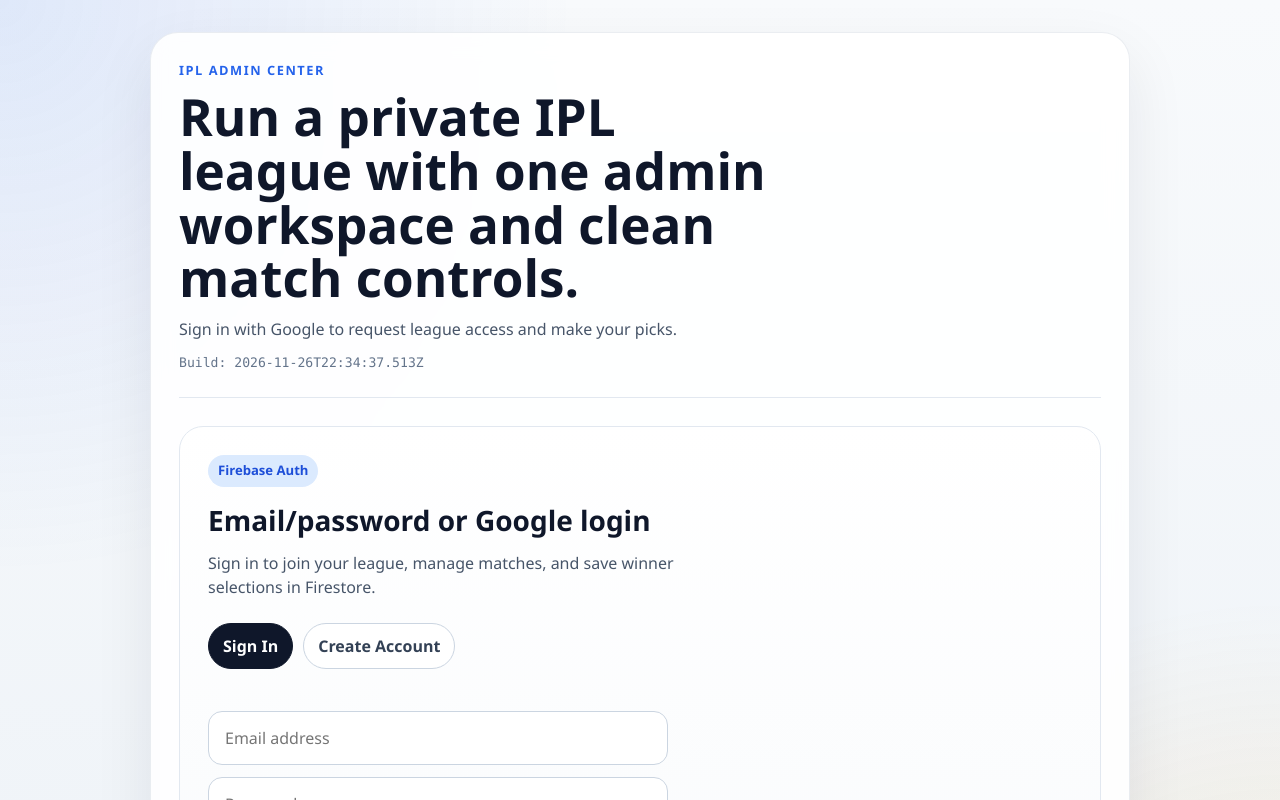
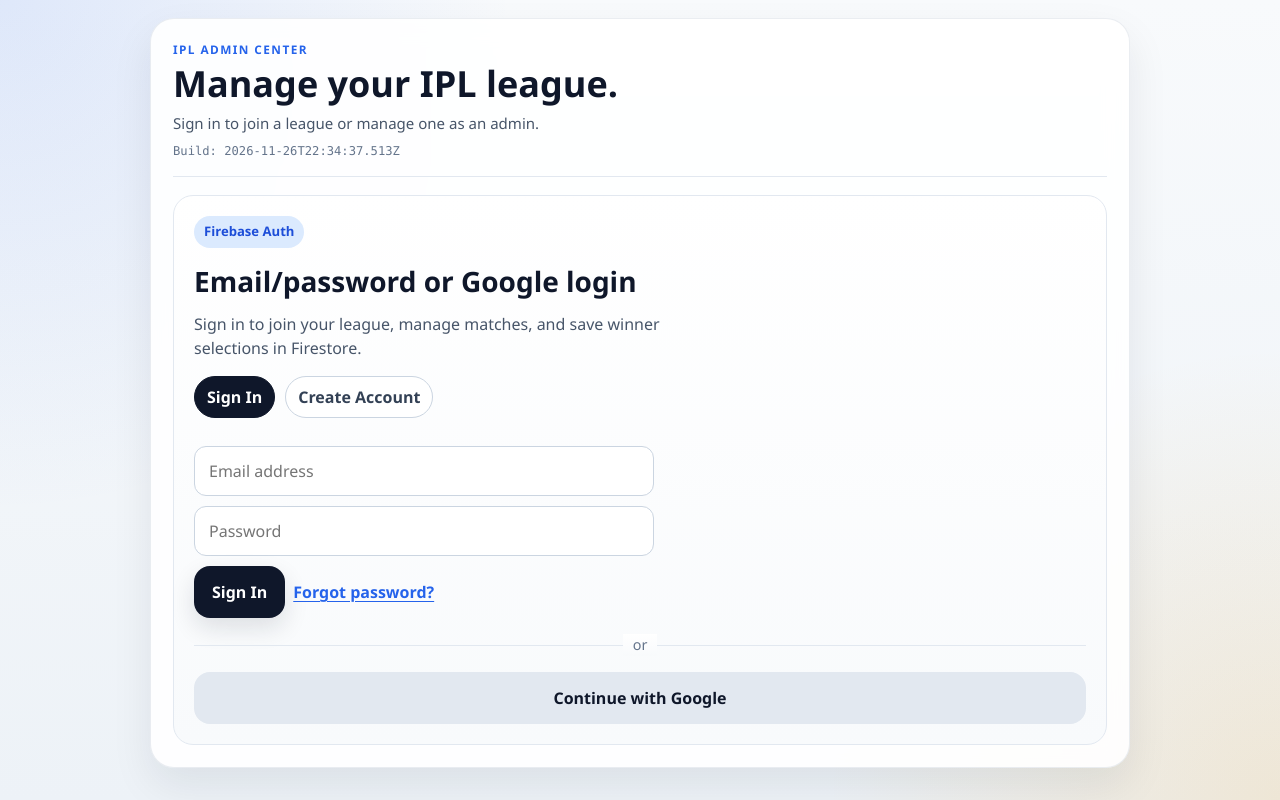
Before and after one commit to rahuloxide/ipl-vote-app, a React (Vite) app: page / in a window 1280 px wide. Shown: the top 800 px of the page. Built offline with nearby package versions, Linux system fonts and the light colour scheme; no server answers.

Commit message:
Tighten header copy and compact page layout

```diff
--- a/src/components/AppHeader.jsx
+++ b/src/components/AppHeader.jsx
@@ -19,11 +19,11 @@ function AppHeader({
     <header className="app-header">
       <div>
         <p className="eyebrow">IPL Admin Center</p>
-        <h1>Run a private IPL league with one admin workspace and clean match controls.</h1>
+        <h1>Manage your IPL league.</h1>
         <p className="subtitle">
           {isLoggedIn
-            ? `Welcome back, ${greetingName}. Manage your admin workspace or lock in your match winners.`
-            : "Sign in with Google to request league access and make your picks."}
+            ? `Welcome back, ${greetingName}. Manage matches, members, and picks in one place.`
+            : "Sign in to join a league or manage one as an admin."}
         </p>
 
         <p className="build-stamp">Build: {buildTimestamp}</p>
--- a/src/styles.css
+++ b/src/styles.css
@@ -35,7 +35,7 @@ button {
 
 .app-shell {
   min-height: 100vh;
-  padding: 32px 20px;
+  padding: 18px 16px;
   background:
     radial-gradient(circle at top left, rgba(37, 99, 235, 0.12), transparent 34%),
     radial-gradient(circle at bottom right, rgba(245, 158, 11, 0.14), transparent 30%),
@@ -47,9 +47,9 @@ button {
   margin: 0 auto;
   background: rgba(255, 255, 255, 0.9);
   border: 1px solid rgba(148, 163, 184, 0.2);
-  border-radius: 28px;
-  box-shadow: 0 24px 60px rgba(15, 23, 42, 0.08);
-  padding: 28px;
+  border-radius: 24px;
+  box-shadow: 0 18px 42px rgba(15, 23, 42, 0.08);
+  padding: 22px;
   backdrop-filter: blur(12px);
 }
 
@@ -57,14 +57,14 @@ button {
   display: flex;
   justify-content: space-between;
   align-items: flex-start;
-  gap: 20px;
-  padding-bottom: 24px;
+  gap: 14px;
+  padding-bottom: 16px;
   border-bottom: 1px solid #e2e8f0;
 }
 
 .eyebrow {
-  margin: 0 0 10px;
-  font-size: 0.8rem;
+  margin: 0 0 6px;
+  font-size: 0.74rem;
   font-weight: 700;
   letter-spacing: 0.12em;
   text-transform: uppercase;
@@ -73,29 +73,29 @@ button {
 
 .app-header h1 {
   margin: 0;
-  max-width: 620px;
-  font-size: clamp(2rem, 5vw, 3.2rem);
-  line-height: 1.05;
+  max-width: 520px;
+  font-size: clamp(1.5rem, 4vw, 2.25rem);
+  line-height: 1.08;
 }
 
 .subtitle {
-  margin: 12px 0 0;
-  max-width: 650px;
+  margin: 8px 0 0;
+  max-width: 560px;
   color: #475569;
-  font-size: 1rem;
+  font-size: 0.94rem;
 }
 
 .build-stamp {
-  margin: 12px 0 0;
+  margin: 8px 0 0;
   color: #64748b;
-  font-size: 0.82rem;
+  font-size: 0.76rem;
   font-family: Consolas, "Courier New", monospace;
 }
 
 .superadmin-badge {
   display: inline-flex;
-  margin: 14px 0 0;
-  padding: 8px 12px;
+  margin: 10px 0 0;
+  padding: 6px 10px;
   border-radius: 999px;
   background: #dcfce7;
   color: #166534;
@@ -106,8 +106,8 @@ button {
 .nav-menu {
   display: flex;
   flex-wrap: wrap;
-  gap: 10px;
-  margin-top: 18px;
+  gap: 8px;
+  margin-top: 12px;
 }
 
 .nav-link {
@@ -115,7 +115,7 @@ button {
   background: #ffffff;
   color: #334155;
   border-radius: 999px;
-  padding: 10px 14px;
+  padding: 8px 12px;
   font-weight: 700;
   transition: background-color 0.15s ease, color 0.15s ease, transform 0.15s ease;
 }
@@ -154,23 +154,23 @@ button {
 
 .header-actions {
   display: flex;
-  gap: 12px;
+  gap: 8px;
   flex-wrap: wrap;
   justify-content: flex-end;
 }
 
 .login-card,
 .loading-card {
-  margin-top: 28px;
-  padding: 28px;
-  border-radius: 24px;
+  margin-top: 18px;
+  padding: 20px;
+  border-radius: 20px;
   background: linear-gradient(180deg, #ffffff 0%, #f8fafc 100%);
   border: 1px solid #e2e8f0;
 }
 
 .login-card {
   display: grid;
-  gap: 24px;
+  gap: 16px;
 }
 
 .auth-mode-toggle {
@@ -268,19 +268,19 @@ button {
 }
 
 .dashboard {
-  margin-top: 28px;
+  margin-top: 18px;
 }
 
 .dashboard-summary {
   display: grid;
   grid-template-columns: repeat(auto-fit, minmax(180px, 1fr));
-  gap: 16px;
-  margin-bottom: 20px;
+  gap: 12px;
+  margin-bottom: 14px;
 }
 
 .dashboard-summary > div {
-  padding: 18px 20px;
-  border-radius: 20px;
+  padding: 14px 16px;
+  border-radius: 18px;
   background: #f8fafc;
   border: 1px solid #e2e8f0;
 }
@@ -294,7 +294,7 @@ button {
 }
 
 .summary-value {
-  margin: 8px 0 0;
+  margin: 6px 0 0;
   font-weight: 700;
 }
 
@@ -302,16 +302,16 @@ button {
 .switcher-card,
 .matches-section,
 .admin-card {
-  margin-bottom: 20px;
-  padding: 22px;
-  border-radius: 22px;
+  margin-bottom: 14px;
+  padding: 18px;
+  border-radius: 18px;
   background: #ffffff;
   border: 1px solid #e2e8f0;
   box-shadow: 0 10px 24px rgba(15, 23, 42, 0.05);
 }
 
 .section-label {
-  margin: 0 0 8px;
+  margin: 0 0 6px;
   color: #2563eb;
   font-size: 0.8rem;
   text-transform: uppercase;
@@ -322,9 +322,9 @@ button {
 .section-heading {
   display: flex;
   justify-content: space-between;
-  gap: 16px;
+  gap: 12px;
   align-items: flex-start;
-  margin-bottom: 18px;
+  margin-bottom: 12px;
 }
 
 .section-heading h2,
@@ -343,8 +343,8 @@ button {
 .inline-form,
 .stack-form {
   display: grid;
-  gap: 12px;
-  margin-top: 18px;
+  gap: 10px;
+  margin-top: 12px;
 }
 
 .inline-form {
@@ -359,14 +359,14 @@ button {
 .two-column-grid {
   display: grid;
   grid-template-columns: repeat(2, minmax(0, 1fr));
-  gap: 12px;
+  gap: 10px;
 }
 
 .text-input,
 .select-input {
   width: 100%;
-  padding: 14px 16px;
-  border-radius: 14px;
+  padding: 12px 14px;
+  border-radius: 12px;
   border: 1px solid #cbd5e1;
   background: #ffffff;
   color: #0f172a;
@@ -395,8 +395,8 @@ button {
   justify-content: space-between;
   align-items: center;
   gap: 12px;
-  padding: 14px 16px;
-  border-radius: 16px;
+  padding: 12px 14px;
+  border-radius: 14px;
   background: #f8fafc;
   border: 1px solid #e2e8f0;
 }
@@ -439,8 +439,8 @@ button {
 }
 
 .users-card {
-  padding: 22px;
-  border-radius: 22px;
+  padding: 18px;
+  border-radius: 18px;
   background: #ffffff;
   border: 1px solid #e2e8f0;
   box-shadow: 0 10px 24px rgba(15, 23, 42, 0.05);
@@ -454,7 +454,7 @@ button {
 
 .table-wrapper {
   overflow-x: auto;
-  margin-bottom: 20px;
+  margin-bottom: 14px;
 }
 
 .simple-table {
@@ -468,7 +468,7 @@ button {
 .simple-table th,
 .simple-table td {
   text-align: left;
-  padding: 14px 12px;
+  padding: 10px 10px;
   border-bottom: 1px solid #e2e8f0;
   vertical-align: top;
 }
@@ -485,23 +485,23 @@ button {
 
 .row-actions {
   display: flex;
-  gap: 12px;
+  gap: 8px;
   align-items: center;
   flex-wrap: wrap;
 }
 
 .league-catalog {
   display: grid;
-  gap: 14px;
+  gap: 12px;
 }
 
 .league-card {
   display: flex;
   justify-content: space-between;
   align-items: center;
-  gap: 14px;
-  padding: 18px;
-  border-radius: 18px;
+  gap: 12px;
+  padding: 14px;
+  border-radius: 16px;
   border: 1px solid #e2e8f0;
   background: #f8fafc;
 }
@@ -529,12 +529,12 @@ button {
 .match-grid {
   display: grid;
   grid-template-columns: repeat(auto-fit, minmax(240px, 1fr));
-  gap: 18px;
+  gap: 14px;
 }
 
 .match-card {
-  padding: 20px;
-  border-radius: 22px;
+  padding: 16px;
+  border-radius: 18px;
   border: 1px solid #e2e8f0;
   background: #ffffff;
   box-shadow: 0 10px 24px rgba(15, 23, 42, 0.05);
@@ -563,8 +563,8 @@ button {
 }
 
 .match-card h3 {
-  margin: 18px 0;
-  font-size: 1.4rem;
+  margin: 12px 0;
+  font-size: 1.2rem;
 }
 
 .match-actions {
@@ -574,7 +574,7 @@ button {
 }
 
 .pick-button {
-  padding: 14px 12px;
+  padding: 12px 10px;
   background: #f1f5f9;
   color: #0f172a;
   font-weight: 700;
@@ -628,7 +628,7 @@ button {
 
 @media (max-width: 720px) {
   .app-panel {
-    padding: 22px;
+    padding: 18px;
   }
 
   .app-header {
```
